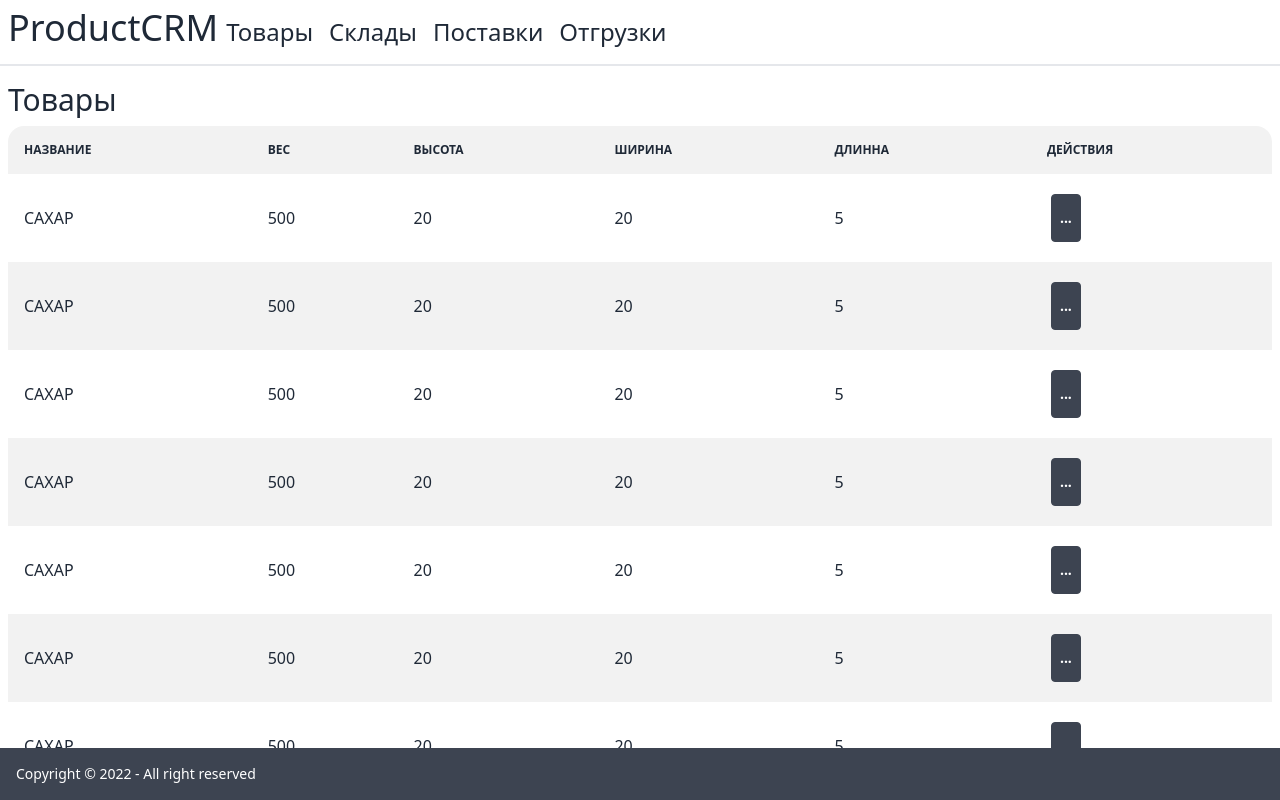
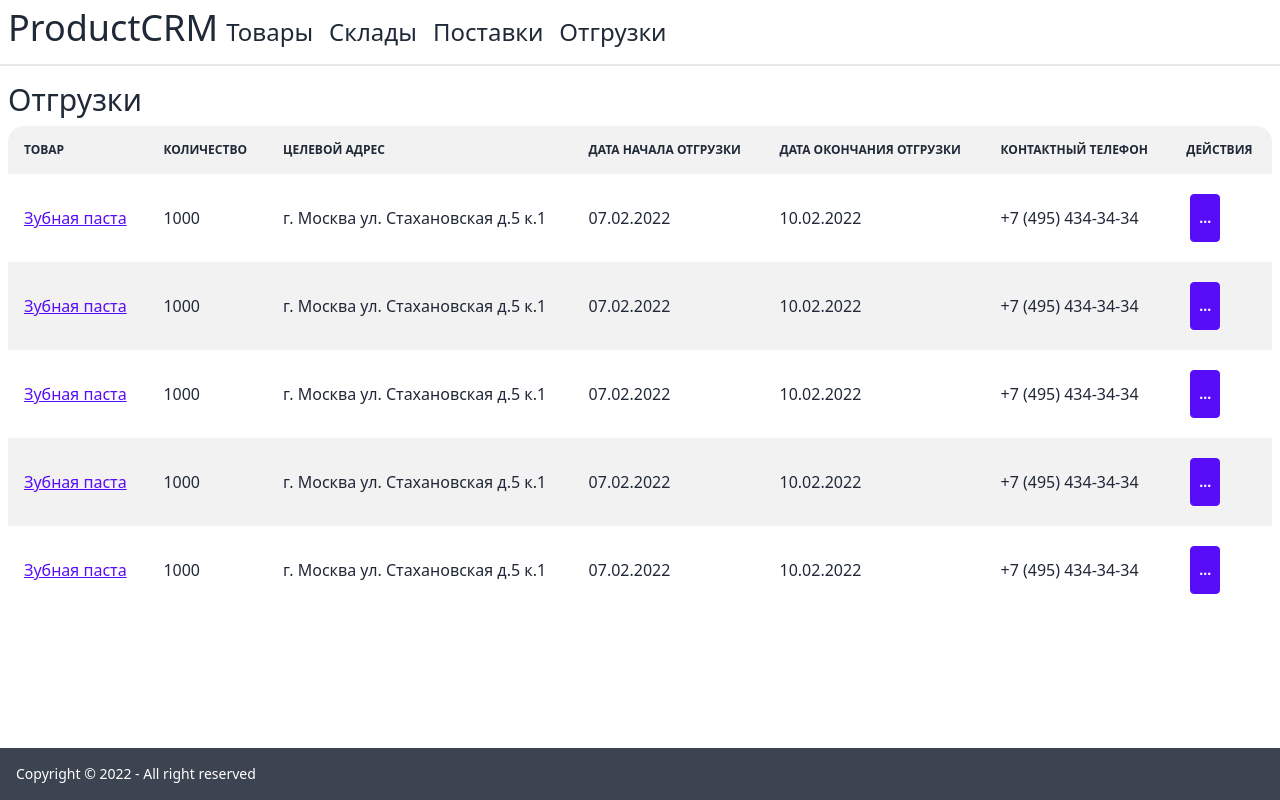
Before and after one commit to ao-tvoydom/practice-crm, a Vue app in the folder frontend/: page /#/shipments in a window 1280 px wide. Shown: the top 800 px of the page. Built offline with nearby package versions, Linux system fonts and the light colour scheme.

Commit message:
vue router added

```diff
--- a/frontend/package.json
+++ b/frontend/package.json
@@ -12,7 +12,8 @@
     "core-js": "^3.8.3",
     "postcss": "^8.4.12",
     "tailwindcss": "^3.0.23",
-    "vue": "^3.2.13"
+    "vue": "^3.2.13",
+    "vue-router": "^4.0.14"
   },
   "devDependencies": {
     "@babel/core": "^7.12.16",
--- a/frontend/src/App.vue
+++ b/frontend/src/App.vue
@@ -1,16 +1,14 @@
 <template>
   <header class="flex mb-4 border-b-2 p-2">
     <div class="text-4xl">ProductCRM</div>
-    <div class="text-2xl m-2 cursor-pointer hover:text-primary" v-on:click="currentTab='products'">Товары</div>
-    <div class="text-2xl m-2 cursor-pointer hover:text-primary" v-on:click="currentTab='storages'">Склады</div>
-    <div class="text-2xl m-2 cursor-pointer hover:text-primary" v-on:click="currentTab='supplys'">Поставки</div>
-    <div class="text-2xl m-2 cursor-pointer hover:text-primary" >Отгрузки</div>
+    <router-link class="text-2xl m-2 cursor-pointer hover:text-primary" to="/">Товары</router-link>
+    <router-link class="text-2xl m-2 cursor-pointer hover:text-primary" to="/storages">Склады</router-link>
+    <router-link class="text-2xl m-2 cursor-pointer hover:text-primary" to="/supplies">Поставки</router-link>
+    <router-link class="text-2xl m-2 cursor-pointer hover:text-primary" to="/shipments">Отгрузки</router-link>
   </header>
 
   <div class="m-2 flex-grow" >
-    <ProductsPage v-if=" currentTab==='products' "></ProductsPage>
-    <SupplysPage v-if=" currentTab==='supplys' "></SupplysPage>
-    <StoragesPage v-if=" currentTab==='storages' "></StoragesPage>
+    <router-view></router-view>
   </div>
 
   <footer class="fixed bottom-0 footer items-center p-4 bg-neutral text-neutral-content">
@@ -19,10 +17,6 @@
 </template>
 
 <script>
-import ProductsPage from "@/components/ProductsPage";
-import SupplysPage from "@/components/SupplysPage";
-import StoragesPage from "@/components/StoragesPage";
-
 
 export default {
   name: 'App',
@@ -31,11 +25,6 @@ export default {
       currentTab: "products"
     }
   },
-  components: {
-    ProductsPage,
-    SupplysPage,
-    StoragesPage
-  }
 }
 </script>
 
--- a/frontend/src/main.js
+++ b/frontend/src/main.js
@@ -1,6 +1,6 @@
 import { createApp } from 'vue'
 import App from './App.vue'
 import './assets/tailwind.css'
+import router from './router'
 
-
-createApp(App).mount('#app')
+createApp(App).use(router).mount('#app')
--- a/frontend/src/components/ProductsPage.vue
+++ b/frontend/src/pages/Products.vue
@@ -20,7 +20,7 @@
         <td>{{ product.length }}</td>
         <td>
           <div class="dropdown dropdown-end">
-            <label tabindex="0" class="btn m-1 p-2 rounded">...</label>
+            <label tabindex="0" class="btn btn-primary m-1 p-2 rounded">...</label>
             <ul tabindex="0" class="dropdown-content menu p-2 shadow bg-base-100 rounded w-52">
               <li><a>Изменить</a></li>
               <li><a>Удалить</a></li>
--- /dev/null
+++ b/frontend/src/pages/Shipments.vue
@@ -0,0 +1,87 @@
+<template>
+  <div class="text-3xl mb-2">Отгрузки</div>
+  <table class="table table-zebra w-full">
+    <thead>
+    <tr>
+      <th>Товар</th>
+      <th>Количество</th>
+      <th>Целевой адрес</th>
+      <th>Дата начала отгрузки</th>
+      <th>Дата окончания отгрузки</th>
+      <th>Контактный телефон</th>
+      <th>Действия</th>
+    </tr>
+    </thead>
+    <tbody>
+    <tr v-for="shipment in shipments" :key="shipment.name">
+      <td><a class="link link-primary">{{ shipment.product_name }}</a></td>
+      <td>{{ shipment.amount }}</td>
+      <td>{{ shipment.target_address }}</td>
+      <td>{{ shipment.start_date }}</td>
+      <td>{{ shipment.end_date }}</td>
+      <td>{{ shipment.phone }}</td>
+      <td>
+        <div class="dropdown dropdown-end">
+          <label tabindex="0" class="btn btn-primary m-1 p-2 rounded">...</label>
+          <ul tabindex="0" class="dropdown-content menu p-2 shadow bg-base-100 rounded w-52">
+            <li><a>Редактировать</a></li>
+            <li><a>Удалить</a></li>
+          </ul>
+        </div>
+      </td>
+    </tr>
+    </tbody>
+  </table>
+</template>
+
+<script>
+export default {
+  name: "StoragesPage",
+  data() {
+    return {
+      shipments: [
+        {
+          product_name: "Зубная паста",
+          amount: 1000,
+          target_address: "г. Москва ул. Стахановская д.5 к.1 ",
+          start_date: "07.02.2022",
+          end_date: "10.02.2022",
+          phone: "+7 (495) 434-34-34"
+        },
+        {
+          product_name: "Зубная паста",
+          amount: 1000,
+          target_address: "г. Москва ул. Стахановская д.5 к.1 ",
+          start_date: "07.02.2022",
+          end_date: "10.02.2022",
+          phone: "+7 (495) 434-34-34"
+        },
+        {
+          product_name: "Зубная паста",
+          amount: 1000,
+          target_address: "г. Москва ул. Стахановская д.5 к.1 ",
+          start_date: "07.02.2022",
+          end_date: "10.02.2022",
+          phone: "+7 (495) 434-34-34"
+        },
+        {
+          product_name: "Зубная паста",
+          amount: 1000,
+          target_address: "г. Москва ул. Стахановская д.5 к.1 ",
+          start_date: "07.02.2022",
+          end_date: "10.02.2022",
+          phone: "+7 (495) 434-34-34"
+        },
+        {
+          product_name: "Зубная паста",
+          amount: 1000,
+          target_address: "г. Москва ул. Стахановская д.5 к.1 ",
+          start_date: "07.02.2022",
+          end_date: "10.02.2022",
+          phone: "+7 (495) 434-34-34"
+        }
+      ]
+    }
+  }
+}
+</script>
--- /dev/null
+++ b/frontend/src/pages/Storages.vue
@@ -0,0 +1,50 @@
+<template>
+  <div class="text-3xl mb-2">Склады</div>
+  <table class="table table-zebra w-full">
+    <thead>
+    <tr>
+      <th>Название</th>
+      <th>Аддрес</th>
+      <th>Действия</th>
+    </tr>
+    </thead>
+    <tbody>
+    <tr v-for="storage in storages" :key="storage.name">
+      <td>{{ storage.name }}</td>
+      <td>{{ storage.address }}</td>
+      <td>
+        <div class="dropdown dropdown-end">
+          <label tabindex="0" class="btn btn-primary m-1 p-2 rounded">...</label>
+          <ul tabindex="0" class="dropdown-content menu p-2 shadow bg-base-100 rounded w-52">
+            <li><a>Перейти</a></li>
+            <li><a>Изменить</a></li>
+            <li><a>Удалить</a></li>
+          </ul>
+        </div>
+      </td>
+    </tr>
+    </tbody>
+  </table>
+</template>
+
+<script>
+export default {
+  name: "StoragesPage",
+  data() {
+    return {
+      storages: [
+        { name: "Москва ЮВАО", address: "г. Москва ул. 7-я Текстильщиков д.1" },
+        { name: "Москва ЮВАО", address: "г. Москва ул. 7-я Текстильщиков д.1" },
+        { name: "Москва ЮВАО", address: "г. Москва ул. 7-я Текстильщиков д.1" },
+        { name: "Москва ЮВАО", address: "г. Москва ул. 7-я Текстильщиков д.1" },
+        { name: "Москва ЮВАО", address: "г. Москва ул. 7-я Текстильщиков д.1" },
+        { name: "Москва ЮВАО", address: "г. Москва ул. 7-я Текстильщиков д.1" },
+      ]
+    }
+  }
+}
+</script>
+
+<style scoped>
+
+</style>
--- a/frontend/src/components/SupplysPage.vue
+++ b/frontend/src/pages/Supplies.vue
@@ -1,5 +1,5 @@
 <template>
-  <div class="text-3xl">Поставки</div>
+  <div class="text-3xl mb-2">Поставки</div>
   <table class="table table-zebra w-full">
     <thead>
       <tr>
@@ -18,7 +18,7 @@
         <td>{{ supply.date }}</td>
         <td>
           <div class="dropdown dropdown-end">
-            <label tabindex="0" class="btn m-1 p-2 rounded">...</label>
+            <label tabindex="0" class="btn btn-primary m-1 p-2 rounded">...</label>
             <ul tabindex="0" class="dropdown-content menu p-2 shadow bg-base-100 rounded w-52">
               <li><a>Изменить</a></li>
               <li><a>Удалить</a></li>
--- /dev/null
+++ b/frontend/src/router.js
@@ -0,0 +1,15 @@
+import  { createRouter, createWebHashHistory } from 'vue-router'
+import Products from "@/pages/Products";
+import Shipments from "@/pages/Shipments";
+import Storages from "@/pages/Storages";
+import Supplies from "@/pages/Supplies";
+
+export default createRouter({
+    routes: [
+        { path: '/', component:  Products },
+        { path: '/shipments', component:  Shipments },
+        { path: '/storages', component:  Storages },
+        { path: '/supplies', component:  Supplies },
+    ],
+    history: createWebHashHistory()
+})
```
Also changed, not shown: 1 other file (tests, documents, lock files or other folders).
